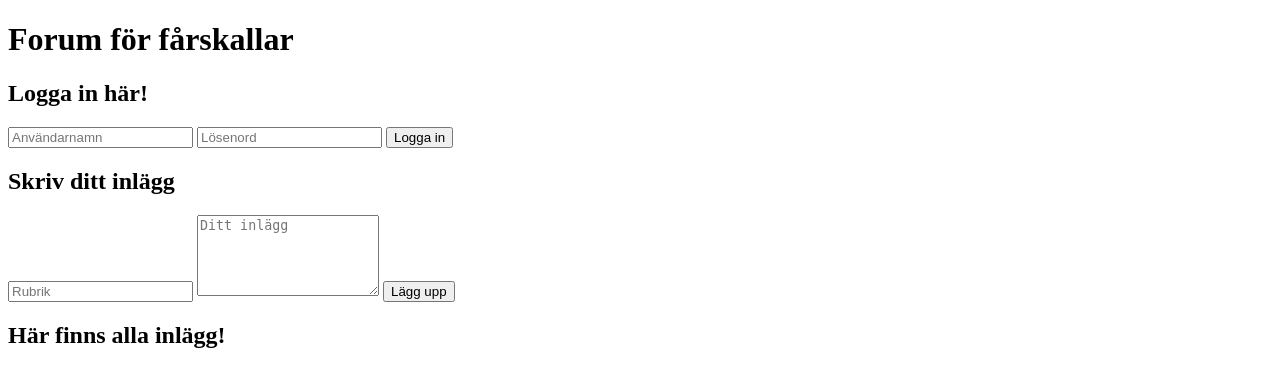
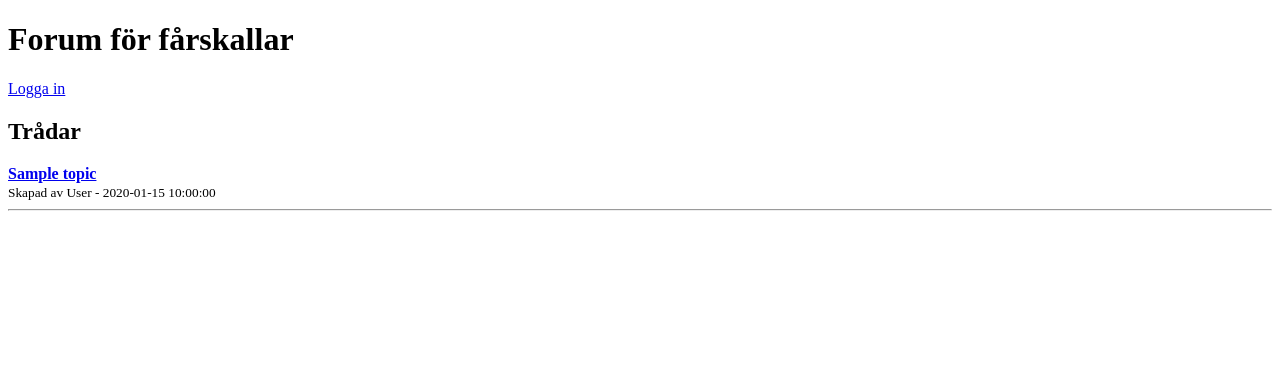
Before and after one commit to HampusAyalla/Forum, a Flask app: template Templates/Index.html in a window 1280 px wide. Shown: the top 387 px of the page. Run offline with Flask 3, Linux system fonts and the light colour scheme; the template is opened without the code that fills it: most values are stand-ins (such as "Sample title", 1, 10 or a date in 2020).

Commit message:
Behövde göra om, gjort ny html sida, försökt skapa databas xampp, ska försöka få in den snart

```diff
--- a/Templates/Index.html
+++ b/Templates/Index.html
@@ -1,33 +1,27 @@
 <!DOCTYPE html>
-<html lang="en">
+<html>
 <head>
-    <meta charset="UTF-8">
-    <meta name="viewport" content="width=device-width, initial-scale=1.0">
+    <link rel="stylesheet" href="/static/style.css">
     <title>Forum för fårskallar</title>
 </head>
 <body>
-    <header>
-        <h1>Forum för fårskallar</h1>
-    </header>
+<h1>Forum för fårskallar</h1>
 
-    <main>
-        <h2>Logga in här!</h2>
-        <form action="" method="post">
-            <input type="text" name="username" placeholder="Användarnamn" required>
-            <input type="password" name="password" placeholder="Lösenord" required>
-            <button type="submit">Logga in</button>
-        </form>
+{% if user %}
+    <p>Inloggad som <b>{{ user.fullname }}</b> — <a href="/logout">Logga ut</a></p>
+    <a href="/new_topic">Skapa ny tråd</a>
+{% else %}
+    <a href="/login">Logga in</a>
+{% endif %}
 
+<h2>Trådar</h2>
 
-        <h2>Skriv ditt inlägg</h2>
-        <form action="" method="post">
-            <input type="text" name="title" placeholder="Rubrik" required>
-            <textarea name="content" rows="5" placeholder="Ditt inlägg" required></textarea>
-            <button type="submit">Lägg upp</button>
-        </form>
-
-        <h2>Här finns alla inlägg!</h2>
-    </main>
-
+{% for t in topics %}
+    <div>
+        <a href="/topic/{{ t.id }}"><b>{{ t.title }}</b></a><br>
+        <small>Skapad av {{ t.fullname }} - {{ t.created }}</small>
+    </div>
+<hr>
+{% endfor %}
 </body>
 </html>
--- a/app.py
+++ b/app.py
@@ -1,11 +1,10 @@
 from flask import Flask, render_template, request, redirect, session
-from datetime import datetime
 import mysql.connector
 
 app = Flask(__name__)
 app.secret_key = "nyckel"
 
-def db():
+def get_db():
     return mysql.connector.connect(
         host="localhost",
         user="root",
@@ -13,27 +12,22 @@ def db():
         database="forum"
     )
 
+def query(sql, params=(), fetchone=False):
+    db = get_db()
+    cursor = db.cursor(dictionary=True)
+    cursor.execute(sql, params)
+
 @app.route("/")
 def index():
-    return render_template("index.html")
+    topics = query("""
+        SELECT topics.*, users.fullname
+        FROM topics
+        JOIN users ON users.id = topics.user_id
+        ORDER BY topics.created DESC
+    """)
+    return render_template("Index.html", topics=topics, user=session.get("user"))
 
-@app.route("/login", methods=["POST"])
-def login():
-    username = request.form.get("username")
-    password = request.form.get("password")
 
-    conn = db()
-    cursor = conn.cursor()
-
-    cursor.execute("SELECT id FROM users WHERE username=%s AND password=%s",
-                   (username, password))
-    user = cursor.fetchone()
-
-    conn.close()
-
-    if user:
-        session["user_id"] = user[0]
-        session["username"] = username
-        return redirect("/topics")
-    else:
-        return "Fel användarnamn eller lösenord"
+@app.route("/")
+def index():
+    return render_template("Index.html")
```
Also changed, not shown: Templates/login.html (+18 -0 lines), databas.sql (deleted).
